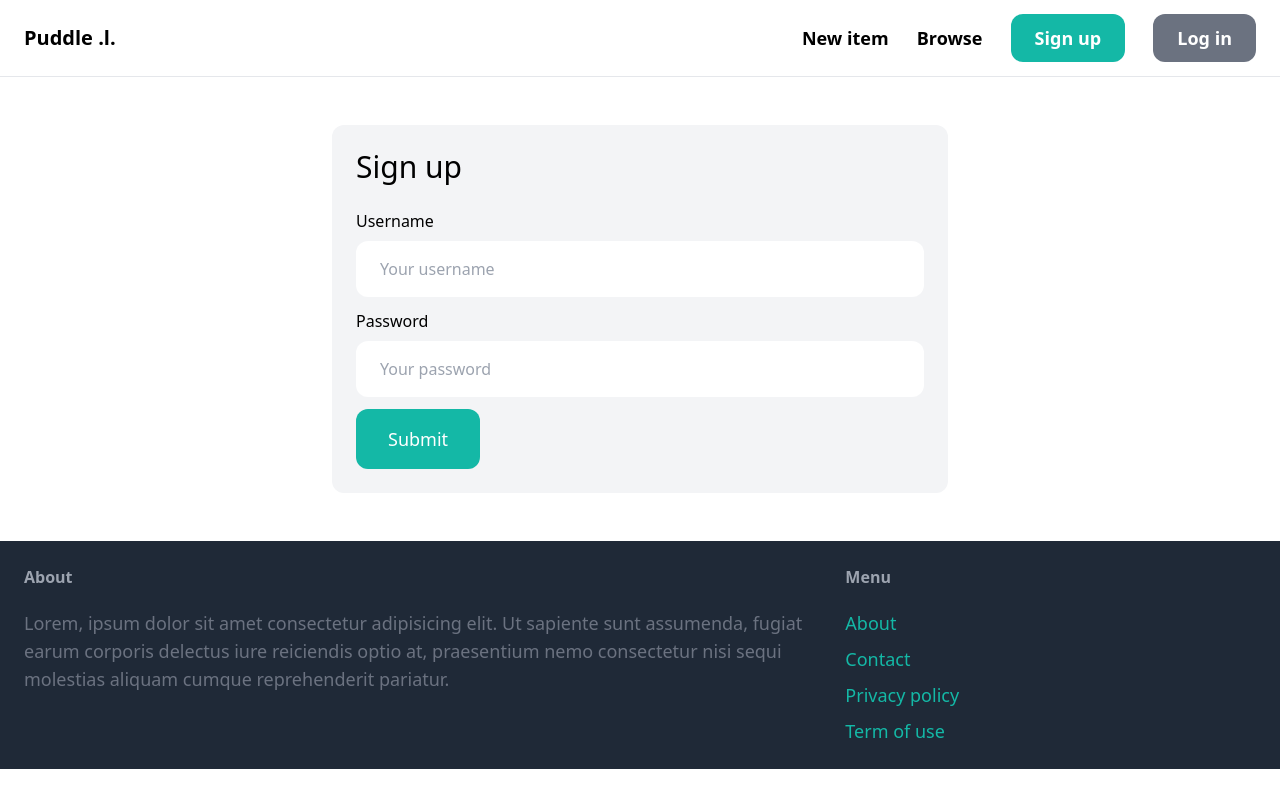
After one commit to Jorhp90/bckend_dev, a Django app: page /login/ in a window 1280 px wide. The commit adds this page. Run offline with Django 4.2, Linux system fonts and the light colour scheme; some libraries are stand-ins or nearby versions.

Commit message:
puddle last stuff

```diff
--- a/puddle/core/forms.py
+++ b/puddle/core/forms.py
@@ -1,6 +1,17 @@
 from django import forms
-from django.contrib.auth.forms import UserCreationForm
+from django.contrib.auth.forms import UserCreationForm, AuthenticationForm
 from django.contrib.auth.models import User
+
+class LoginForm(AuthenticationForm):
+        username = forms.CharField(widget=forms.TextInput(attrs={
+             'placeholder':'Your username',
+             'class':'w-full py-4 px-6 rounded-xl'
+             }))
+
+        password = forms.CharField(widget=forms.PasswordInput(attrs={
+            'placeholder':'Your password',
+            'class':'w-full py-4 px-6 rounded-xl'
+            }))
 
 class SignupForm(UserCreationForm):
     class Meta:
--- a/puddle/core/templates/core/base.html
+++ b/puddle/core/templates/core/base.html
@@ -11,11 +11,15 @@
         <a href="/" class="text-xl font-semibold">Puddle .l.</a>
 
         <div class="space-x-6">
-            <a href="#" class="text-lg font-semibold hover:text-grey500">New item</a>
+            <a href="{% url 'item:new' %}" class="text-lg font-semibold hover:text-grey500">New item</a>
             <a href="#" class="text-lg font-semibold hover:text-grey500">Browse</a>
-
-            <a href="{% url 'core:signup' %}" class="px-6 py-3 text-lg font-semibold bg-teal-500 text-white rounded-xl hover:bg-teal-700">Sign up</a>
-            <a href="#" class="px-6 py-3 text-lg font-semibold bg-gray-500 text-white rounded-xl hover:bg-gray-700">Log in</a>
+            {% if request.user.is_authenticated %}
+                <a href="#" class="px-6 py-3 text-lg font-semibold bg-teal-500 text-white rounded-xl hover:bg-teal-700">Inbox</a>
+                <a href="#" class="px-6 py-3 text-lg font-semibold bg-gray-500 text-white rounded-xl hover:bg-gray-700">Dashboard</a>
+            {% else %}
+                <a href="{% url 'core:signup' %}" class="px-6 py-3 text-lg font-semibold bg-teal-500 text-white rounded-xl hover:bg-teal-700">Sign up</a>
+                <a href="{% url 'core:login' %}" class="px-6 py-3 text-lg font-semibold bg-gray-500 text-white rounded-xl hover:bg-gray-700">Log in</a>
+            {% endif %}
         </div>
     </nav>
     <div class="px-6 py-6">
--- /dev/null
+++ b/puddle/core/templates/core/login.html
@@ -0,0 +1,35 @@
+{% extends 'core/base.html' %}
+
+{% block title %}Log in{% endblock %}
+
+{% block content %}
+<div class="w-1/2 my-6 mx-auto p-6 bg-gray-100 rounded-xl">
+    <h1 class="mb-6 text-3xl">Sign up</h1>
+
+    <form action="." method="post">
+        {% csrf_token %}
+
+        <div class="mb-3">
+            <label class="inline-block mb-2">Username</label><br>
+            {{ form.username }}
+        </div>
+
+        <div class="mb-3">
+            <label class="inline-block mb-2">Password</label><br>
+            {{ form.password }}
+        </div>
+
+        {% if form.errors or form.non_field_errors %}
+            <div class="mb-3 p-6 bg-red-100 rounded-xl">
+                {% for field in form %}
+                    {{ field.errors }}
+                {% endfor %}
+
+                {{ form.non_field_errors }}
+            </div>
+        {% endif %}
+
+        <button class="py-4 px-8 text-lg bg-teal-500 hover:bg-teal-700 rounded-xl text-white">Submit</button>
+    </form>
+</div>
+{% endblock %}
--- a/puddle/core/urls.py
+++ b/puddle/core/urls.py
@@ -1,5 +1,8 @@
+from django.contrib.auth import views as auth_views
 from django.urls import path
+
 from . import views
+from .forms import LoginForm
 
 app_name = 'core'
 
@@ -7,4 +10,5 @@ urlpatterns = [
     path('', views.index, name='index'),
     path('contact/', views.contact, name='contact'),
     path('signup/', views.signup, name='signup'),
+    path('login/', auth_views.LoginView.as_view(template_name='core/login.html', authentication_form=LoginForm), name='login'),
 ]
--- /dev/null
+++ b/puddle/item/forms.py
@@ -0,0 +1,27 @@
+from django import forms
+from .models import Item
+
+INPUT_CLASSES = 'w-full py-4 px-6 rounded-xl border'
+
+class NewItemForm(forms.ModelForm):
+    class Meta:
+        model = Item
+        fields = ('cathegory', 'name', 'description', 'price', 'image',)
+
+        widgets = {
+            'cathegory': forms.Select(attrs={
+                'class':INPUT_CLASSES,
+            }),
+            'name': forms.TextInput(attrs={
+                'class':INPUT_CLASSES,
+            }),
+            'description': forms.Textarea(attrs={
+                'class':INPUT_CLASSES,
+            }),
+            'price': forms.TextInput(attrs={
+                'class':INPUT_CLASSES,
+            }),
+            'image': forms.FileInput(attrs={
+                'class':INPUT_CLASSES,
+            }),
+        }
--- a/puddle/item/urls.py
+++ b/puddle/item/urls.py
@@ -4,5 +4,6 @@ from . import views
 app_name = 'item'
 
 urlpatterns = [
+    path('new/', views.new, name='new'),
     path('<int:pk>/', views.detail, name='detail'),
 ]
--- a/puddle/puddle/settings.py
+++ b/puddle/puddle/settings.py
@@ -27,6 +27,9 @@ DEBUG = True
 
 ALLOWED_HOSTS = []
 
+LOGIN_URL = '/login/'
+LOGIN_REDIRECT_URL = '/'
+LOGOUT_REDIRECT_URL = '/'
 
 # Application definition
 
```
Also changed, not shown: puddle/item/templates/item/form.html (added, +27 -0 lines), puddle/item/views.py (+23 -1 lines).
